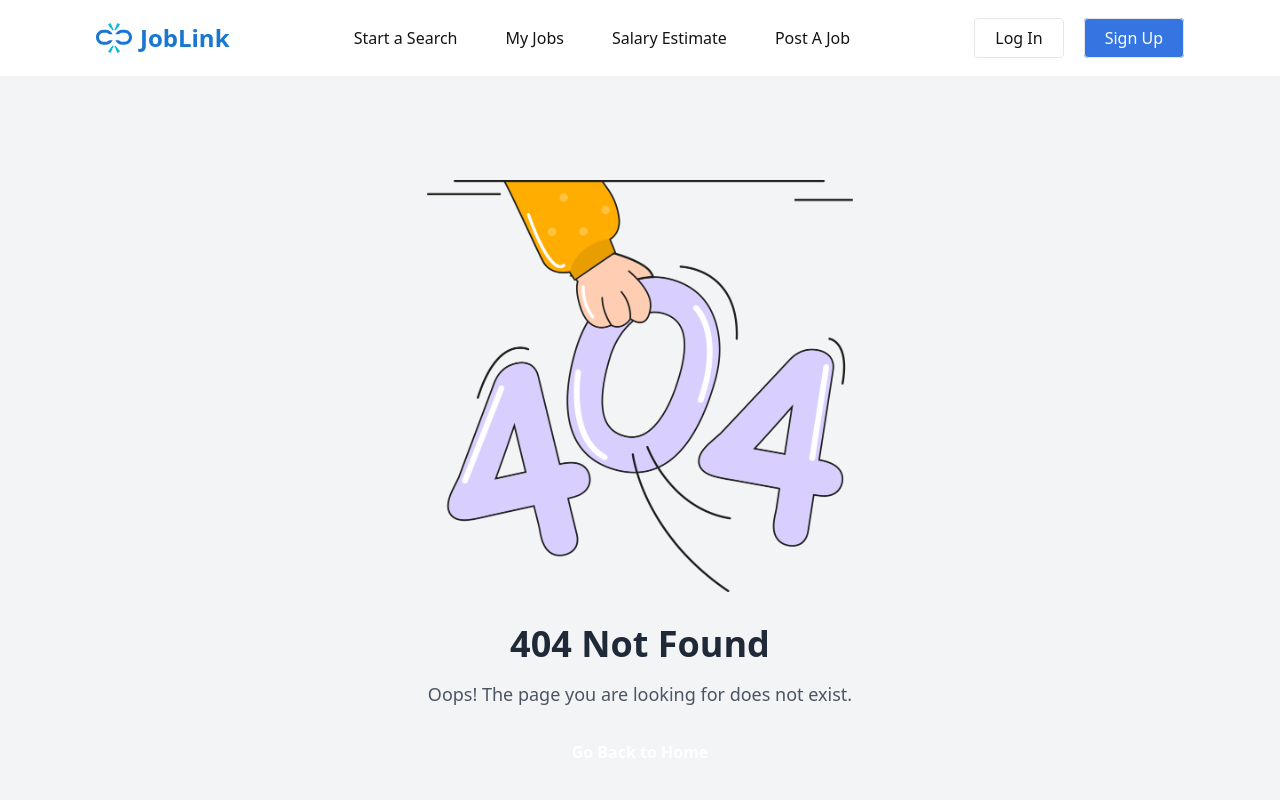
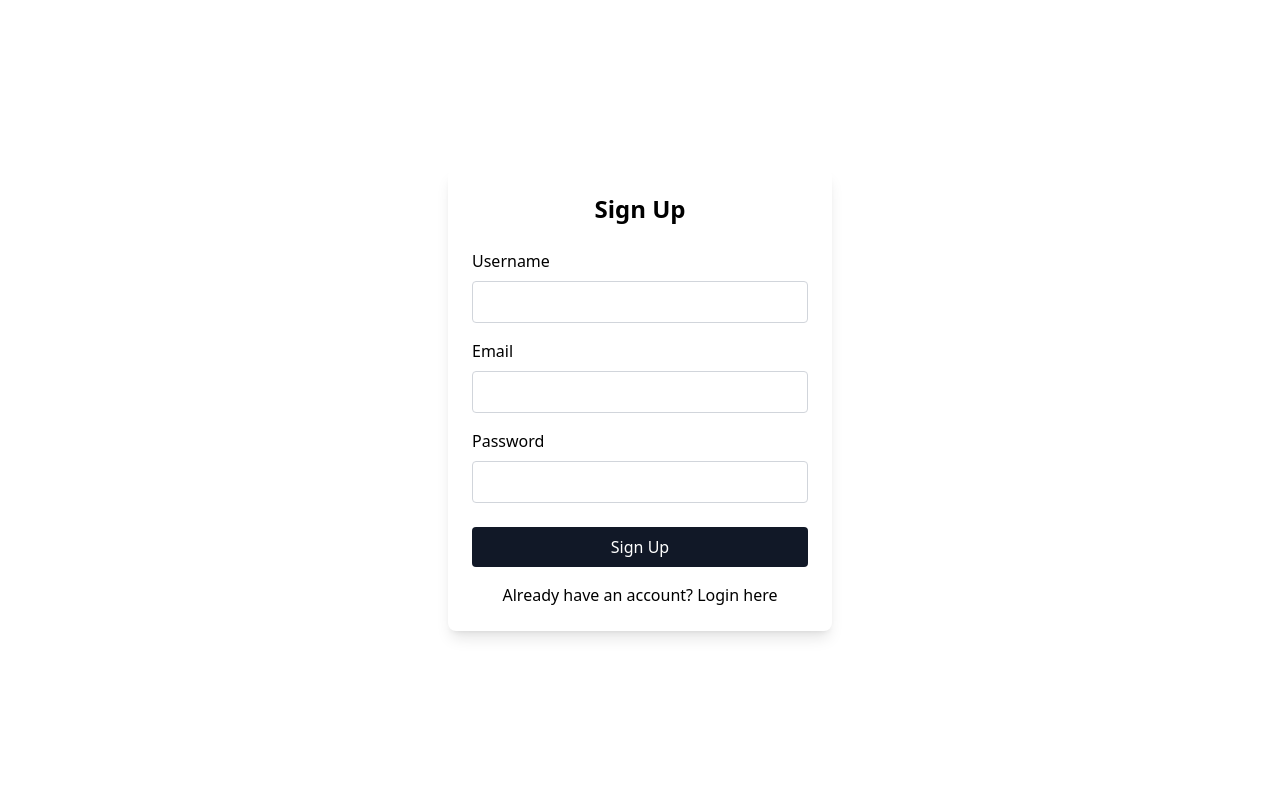
Before and after one commit to PSNY-23/joblink, a React (Vite) app in the folder client/: page /signup in a window 1280 px wide. Shown: the top 800 px of the page. Built offline with nearby package versions, Linux system fonts and the light colour scheme.

Commit message:
Add Login.jsx and Signup.jsx only frontend component

```diff
--- /dev/null
+++ b/client/src/Pages/Login.jsx
@@ -0,0 +1,47 @@
+// src/Login.js
+import React from 'react';
+
+const Login = () => {
+    return (
+        <div className="flex items-center justify-center min-h-screen bg-white">
+            <div className="bg-white p-6 rounded-lg shadow-lg max-w-sm w-full">
+                <h1 className="text-2xl font-bold text-center text-blue-600 mb-6">Login</h1>
+                <form action="your-login-endpoint" method="POST">
+                    <div className="mb-4">
+                        <label className="block text-black mb-2" htmlFor="username">Username</label>
+                        <input
+                            type="text"
+                            id="username"
+                            name="username"
+                            required
+                            className="w-full px-3 py-2 border border-gray-300 rounded focus:outline-none focus:border-blue-500"
+                        />
+                    </div>
+                    <div className="mb-6">
+                        <label className="block text-black mb-2" htmlFor="password">Password</label>
+                        <input
+                            type="password"
+                            id="password"
+                            name="password"
+                            required
+                            className="w-full px-3 py-2 border border-gray-300 rounded focus:outline-none focus:border-blue-500"
+                        />
+                    </div>
+                    <button
+                        type="submit"
+                        className="w-full bg-gray-800 text-white py-2 rounded hover:bg-gray-950 transition"
+                    >
+                        Login
+                    </button>
+                    <div className="text-center mt-4">
+                        <p className="text-black">
+                            Don't have an account? <a href="/signup" className="text-blue-600 hover:underline">Sign up here</a>
+                        </p>
+                    </div>
+                </form>
+            </div>
+        </div>
+    );
+};
+
+export default Login;
--- /dev/null
+++ b/client/src/Pages/Signup.jsx
@@ -0,0 +1,128 @@
+// src/Signup.js
+import React, { useState } from "react";
+
+const Signup = () => {
+  const [formData, setFormData] = useState({
+    username: "",
+    email: "",
+    password: "",
+  });
+  const [errors, setErrors] = useState({});
+
+  const handleChange = (e) => {
+    const { name, value } = e.target;
+    setFormData({ ...formData, [name]: value });
+  };
+
+  const validateForm = () => {
+    const newErrors = {};
+    if (!formData.username) newErrors.username = "Username is required";
+    if (!formData.email) {
+      newErrors.email = "Email is required";
+    } else if (!/\S+@\S+\.\S+/.test(formData.email)) {
+      newErrors.email = "Email is invalid";
+    }
+    if (!formData.password) newErrors.password = "Password is required";
+    return newErrors;
+  };
+
+  const handleSubmit = (e) => {
+    e.preventDefault();
+    const validationErrors = validateForm();
+    if (Object.keys(validationErrors).length === 0) {
+      // Proceed with form submission (e.g., call an API)
+      console.log("Form submitted:", formData);
+      // Reset form after successful submission
+      setFormData({ username: "", email: "", password: "" });
+      setErrors({});
+    } else {
+      setErrors(validationErrors);
+    }
+  };
+
+  return (
+    <div className="flex items-center justify-center min-h-screen bg-white p-4">
+      <div className="bg-white p-6 rounded-lg shadow-lg max-w-sm w-full">
+        <h1 className="text-2xl font-bold text-center text-blue-600 mb-6">
+          Sign Up
+        </h1>
+        <form onSubmit={handleSubmit}>
+          <div className="mb-4">
+            <label className="block text-black mb-2" htmlFor="username">
+              Username
+            </label>
+            <input
+              type="text"
+              id="username"
+              name="username"
+              value={formData.username}
+              onChange={handleChange}
+              required
+              className={`w-full px-3 py-2 border rounded focus:outline-none focus:border-blue-500 ${
+                errors.username ? "border-red-500" : "border-gray-300"
+              }`}
+            />
+            {errors.username && (
+              <p className="text-red-500 text-sm">{errors.username}</p>
+            )}
+          </div>
+          <div className="mb-4">
+            <label className="block text-black mb-2" htmlFor="email">
+              Email
+            </label>
+            <input
+              type="email"
+              id="email"
+              name="email"
+              value={formData.email}
+              onChange={handleChange}
+              required
+              className={`w-full px-3 py-2 border rounded focus:outline-none focus:border-blue-500 ${
+                errors.email ? "border-red-500" : "border-gray-300"
+              }`}
+            />
+            {errors.email && (
+              <p className="text-red-500 text-sm">{errors.email}</p>
+            )}
+          </div>
+          <div className="mb-6">
+            <label className="block text-black mb-2" htmlFor="password">
+              Password
+            </label>
+            <input
+              type="password"
+              id="password"
+              name="password"
+              value={formData.password}
+              onChange={handleChange}
+              required
+              className={`w-full px-3 py-2 border rounded focus:outline-none focus:border-blue-500 ${
+                errors.password ? "border-red-500" : "border-gray-300"
+              }`}
+            />
+            {errors.password && (
+              <p className="text-red-500 text-sm">{errors.password}</p>
+            )}
+          </div>
+          <button
+            type="submit"
+            className="block w-full bg-gray-900
+             px-3 py-2 text-white rounded hover:bg-gray-950 transition"
+          >
+            Sign Up
+          </button>
+          <div className="text-center mt-4">
+            <p className="text-black">
+              Already have an account?{" "}
+              <a href="/login" className="text-blue-600 hover:underline">
+                Login here
+              </a>
+            </p>
+          </div>
+        </form>
+      </div>
+    </div>
+  );
+};
+
+export default Signup;
```
Also changed, not shown: client/src/Router/Router.jsx (+10 -0 lines).
